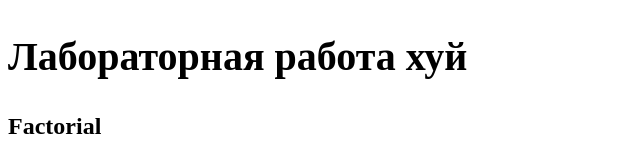
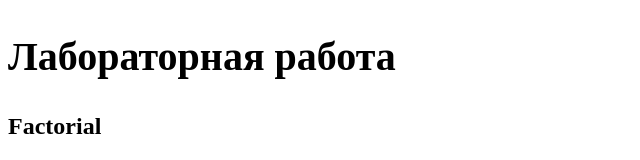
Before and after one commit to TowerDeLonghy/TowerDeLonghy, a plain HTML site: page A1.html in a window 1280 px wide. Shown: the top 160 px of the page, without its empty margins (0-640 px from the left). Drawn offline with Linux system fonts and the light colour scheme.

Commit message:
Update A1.html

```diff
--- a/A1.html
+++ b/A1.html
@@ -8,7 +8,7 @@
 </head>
 <body>
    <div class = lr>
-        <h2 style="color: black; font-size: 40px;">Лабораторная работа хуй</h2>
+        <h2 style="color: black; font-size: 40px;">Лабораторная работа</h2>
         <h3 style="color: black; font-size: 24px;">Factorial</h3>
         <pre style="font-size: 16px;">
 <font color="black">%swi-prolog 7.6.4</font>
```
